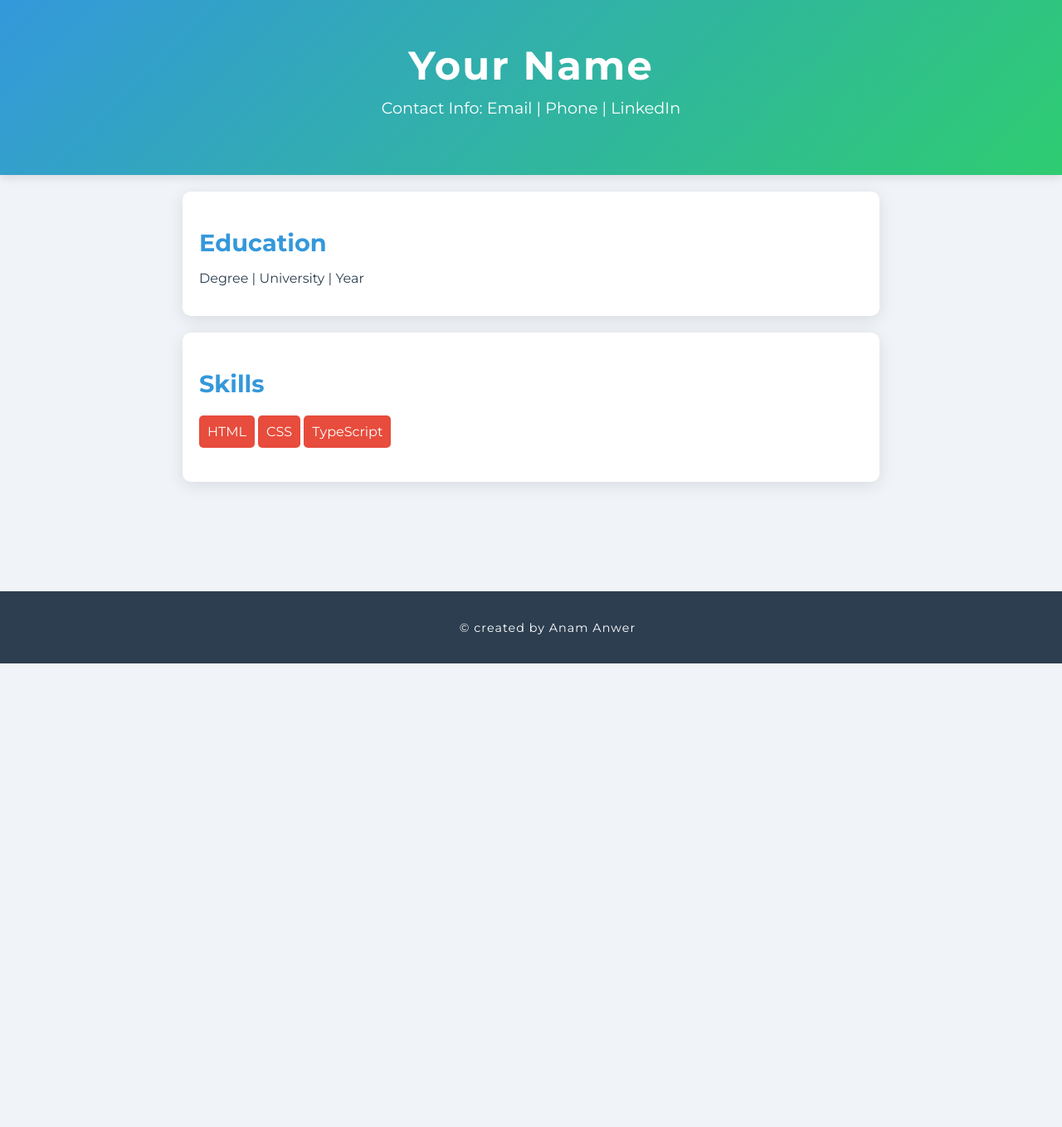
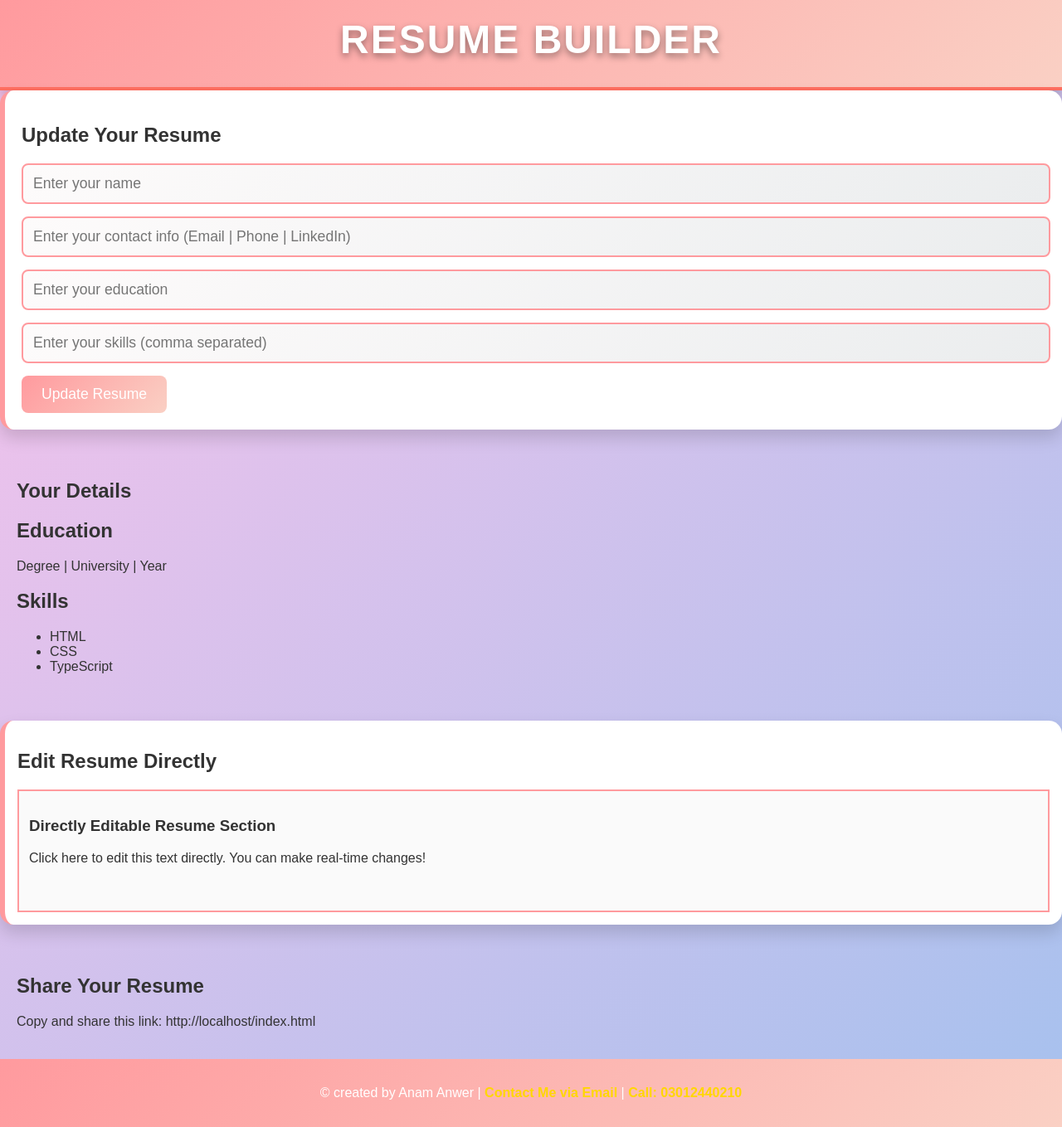
Before and after one commit to Anam258/Hackathone-Project, a plain HTML site: page index.html in a window 1280 px wide. Shown: the whole page at 83% size. Before the commit the page ends 800 px from the top, so only its background shows below. Drawn offline with Linux system fonts and the light colour scheme.

Commit message:
Changes to commit

```diff
--- a/index.html
+++ b/index.html
@@ -1,33 +1,68 @@
 <!DOCTYPE html>
 <html lang="en">
 <head>
+    <meta charset="UTF-8">
+    <meta name="viewport" content="width=device-width, initial-scale=1.0">
     <title>My Resume</title>
     <link rel="stylesheet" href="style.css">
-    <script src="script.js"></script>
 </head>
 <body>
+    <!-- Milestone 1: Static Resume -->
     <header>
-        <h1>Your Name</h1>
-        <p>Contact Info: Email | Phone | LinkedIn</p>
+        <h1>RESUME BUILDER</h1>
+        </p>
     </header>
 
-    <section>
-        <h2>Education</h2>
-        <p>Degree | University | Year</p>
+    <!-- Milestone 3: Form for Dynamic Resume Updates -->
+    <section id="form-section">
+        <h2>Update Your Resume</h2>
+        <form id="resume-form">
+            <input type="text" id="name" placeholder="Enter your name">
+            <input type="text" id="contact" placeholder="Enter your contact info (Email | Phone | LinkedIn)">
+            <input type="text" id="education" placeholder="Enter your education">
+            <input type="text" id="skills" placeholder="Enter your skills (comma separated)">
+            <button type="submit">Update Resume</button>
+        </form>
     </section>
 
-    <section>
+    <!-- Resume Content Section -->
+    <section id="resume-display">
+        <h2>Your Details</h2>
+        <p id="display-name"></p> <!-- Placeholder for user-entered name -->
+        <h2>Education</h2>
+        <p id="display-education">Degree | University | Year</p>
+
         <h2>Skills</h2>
-        <ul>
+        <ul id="display-skills">
             <li>HTML</li>
             <li>CSS</li>
             <li>TypeScript</li>
         </ul>
     </section>
 
+    <!-- Milestone 4: Editable Resume -->
+    <section id="editable-section">
+        <h2>Edit Resume Directly</h2>
+        <div contenteditable="true" id="editable-content">
+            <h3>Directly Editable Resume Section</h3>
+            <p>Click here to edit this text directly. You can make real-time changes!</p>
+        </div>
+    </section>
+
+    <!-- Milestone 5: Shareable Link -->
+    <section id="shareable-section">
+        <h2>Share Your Resume</h2>
+        <p>Copy and share this link: <span id="shareable-link">your-website-link</span></p>
+    </section>
+
     <footer>
-        <p>&copy; created by Anam Anwer </p>
+        <p>&copy; created by Anam Anwer |
+            <a href="mailto:anamanwer268@gmail.com">Contact Me via Email</a> |
+            <a href="tel:+923012440210">Call: 03012440210</a>
+        </p>
     </footer>
 
+    <!-- JavaScript for Dynamic Resume Updates (Milestone 3) and Editable Resume (Milestone 4) -->
+    <script src="script.js"></script>
 </body>
 </html>
--- a/script.js
+++ b/script.js
@@ -1,3 +1,39 @@
-document.querySelector('header h1').addEventListener('click', function () {
-    alert('Hello! Welcome to my resume.');
+// Milestone 3: Dynamic Resume Updates
+const form = document.getElementById('resume-form');
+
+form.addEventListener('submit', (event) => {
+    event.preventDefault();
+
+    // Get the form values
+    const name = document.getElementById('name').value;
+    const contact = document.getElementById('contact').value;
+    const education = document.getElementById('education').value;
+    const skills = document.getElementById('skills').value.split(',');
+
+    // Update the resume display section with user-entered information
+    const displayName = document.getElementById('display-name');
+    displayName.textContent = name.trim() ? `Name: ${name.trim()}` : '';
+
+    // Update the contact info
+    const displayContact = document.getElementById('display-contact');
+    displayContact.innerHTML = contact
+        ? `<a href="mailto:${contact.split('|')[0].trim()}">${contact.split('|')[0].trim()}</a> | <a href="tel:${contact.split('|')[1].trim()}">${contact.split('|')[1].trim()}</a>`
+        : '<a href="mailto:anamanwer268@gmail.com">anamanwer268@gmail.com</a> | <a href="tel:+923012440210">03012440210</a>';
+
+    // Update the education section
+    const displayEducation = document.getElementById('display-education');
+    displayEducation.textContent = education || "Degree | University | Year";
+
+    // Update the skills list
+    const skillsList = document.getElementById('display-skills');
+    skillsList.innerHTML = ''; // Clear existing skills
+    skills.forEach(skill => {
+        const li = document.createElement('li');
+        li.textContent = skill.trim();
+        skillsList.appendChild(li);
+    });
 });
+
+// Milestone 5: Generate Shareable Link
+const shareableLink = document.getElementById('shareable-link');
+shareableLink.textContent = window.location.href;  // Use the current URL as the shareable link
--- a/style.css
+++ b/style.css
@@ -1,110 +1,62 @@
-/* Google Font Import */
-@import url('https://fonts.googleapis.com/css2?family=Montserrat:wght@300;400;700&display=swap');
-
+/* Base Styling */
 body {
-    font-family: 'Montserrat', sans-serif;
-    background-color: #f0f4f8;
-    color: #2c3e50;
+    font-family: 'Poppins', sans-serif; /* Stylish Google Font */
     margin: 0;
     padding: 0;
+    box-sizing: border-box;
+    background: linear-gradient(135deg, #fbc2eb, #a6c1ee); /* Multi-color gradient background */
+    color: #333;
+    transition: background 0.3s ease, color 0.3s ease;
 }
 
-/* Header Section */
 header {
-    background: linear-gradient(135deg, #3498db, #2ecc71);
-    color: white;
-    padding: 50px 20px;
+    background: linear-gradient(135deg, #ff9a9e, #fad0c4); /* Gradient header */
+    color: #ffffff;
+    padding: 20px;
     text-align: center;
-    box-shadow: 0 4px 10px rgba(0, 0, 0, 0.1);
+    box-shadow: 0 8px 16px rgba(0, 0, 0, 0.2); /* Enhanced shadow */
+    border-bottom: 4px solid #ff6f61;
+    transition: background 0.3s ease;
 }
 
 header h1 {
-    font-size: 3rem;
     margin: 0;
-    letter-spacing: 2px;
-    animation: fadeInDown 1s ease-in-out;
+    font-size: 3em;
+    font-weight: 800;
+    color: #ffffff;
+    text-shadow: 0 4px 8px rgba(0, 0, 0, 0.4); /* Stronger text shadow */
+    letter-spacing: 2px; /* Added letter-spacing */
 }
 
 header p {
-    font-size: 1.2rem;
-    margin-top: 10px;
+    margin: 10px 0 0;
+    font-size: 1.5em;
+    font-weight: 400;
+    color: #ffffff;
 }
 
-/* Section Styles */
-section {
-    background-color: white;
-    margin: 20px auto;
-    padding: 20px;
-    max-width: 800px;
-    border-radius: 10px;
-    box-shadow: 0 4px 20px rgba(0, 0, 0, 0.1);
-    transition: transform 0.3s ease;
+header a {
+    color: #ffd700; /* Bright gold color */
+    text-decoration: none;
+    font-weight: 700;
+    transition: color 0.3s ease, text-shadow 0.3s ease;
 }
 
-section:hover {
-    transform: translateY(-10px);
+header a:hover {
+    color: #ffeb3b;
+    text-shadow: 0 0 12px rgba(255, 215, 0, 0.8); /* Strong glowing effect */
 }
 
-section h2 {
-    color: #3498db;
-    font-size: 1.8rem;
-    margin-bottom: 10px;
+section {
+    padding: 20px;
+    transition: padding 0.3s ease;
+    animation: fadeIn 1s ease-in-out; /* Section animation */
 }
 
-/* Skills List */
-ul {
-    list-style-type: none;
-    padding: 0;
-}
-
-ul li {
-    background-color: #e74c3c;
-    color: white;
-    padding: 10px;
-    margin: 5px 0;
-    border-radius: 5px;
-    display: inline-block;
-    animation: bounceIn 1s ease-in-out;
-}
-
-/* Footer Styles */
-footer {
-    text-align: center;
-    padding: 20px;
-    background-color: #2c3e50;
-    color: white;
-    position: fixed;
-    bottom: 0;
-    width: 100%;
-    font-size: 0.9rem;
-    letter-spacing: 1px;
-}
-
-/* Responsive Design */
-@media (max-width: 768px) {
-    section {
-        margin: 10px;
-        padding: 15px;
-    }
-
-    header, footer {
-        padding: 15px;
-    }
-
-    header h1 {
-        font-size: 2.5rem;
-    }
-
-    section h2 {
-        font-size: 1.5rem;
-    }
-}
-
-/* Keyframe Animations */
-@keyframes fadeInDown {
+@keyframes fadeIn {
     from {
         opacity: 0;
-        transform: translateY(-20px);
+        transform: translateY(20px);
     }
     to {
         opacity: 1;
@@ -112,14 +64,122 @@ footer {
     }
 }
 
-@keyframes bounceIn {
-    0% {
-        transform: scale(0.5);
+#form-section {
+    background: #ffffff;
+    border-radius: 16px; /* Larger border radius */
+    padding: 20px;
+    box-shadow: 0 10px 20px rgba(0, 0, 0, 0.15);
+    transition: background 0.3s ease, box-shadow 0.3s ease;
+    border-left: 6px solid #ff9a9e; /* Gradient accent border */
+}
+
+#form-section:hover {
+    background: #f0f8ff; /* Subtle background change on hover */
+    box-shadow: 0 14px 28px rgba(0, 0, 0, 0.2);
+    transform: scale(1.02); /* Slight scale effect on hover */
+}
+
+form input {
+    display: block;
+    width: calc(100% - 22px);
+    margin-bottom: 15px;
+    padding: 12px;
+    font-size: 1.1em;
+    border: 2px solid #ff9a9e;
+    border-radius: 8px;
+    transition: border-color 0.3s ease, box-shadow 0.3s ease;
+    background: linear-gradient(135deg, #fdfbfb, #ebedee); /* Subtle input gradient */
+}
+
+form input:focus {
+    border-color: #ff6f61;
+    box-shadow: 0 0 10px rgba(255, 111, 97, 0.5); /* Glow on focus */
+    outline: none;
+}
+
+form button {
+    background: linear-gradient(135deg, #ff9a9e, #fad0c4); /* Gradient button */
+    color: white;
+    border: none;
+    padding: 12px 24px;
+    border-radius: 8px;
+    cursor: pointer;
+    font-size: 1.1em;
+    transition: background 0.3s ease, transform 0.2s ease, box-shadow 0.2s ease;
+}
+
+form button:hover {
+    background: linear-gradient(135deg, #ff6f61, #ff9a9e);
+    transform: translateY(-3px); /* Slight lift on hover */
+    box-shadow: 0 8px 16px rgba(255, 111, 97, 0.4); /* Added shadow on hover */
+}
+
+#resume-display {
+    margin: 20px 0;
+}
+
+#editable-section {
+    margin: 20px 0;
+    padding: 15px;
+    background: #ffffff;
+    border-radius: 16px;
+    box-shadow: 0 10px 20px rgba(0, 0, 0, 0.15);
+    transition: background 0.3s ease, box-shadow 0.3s ease;
+    border-left: 6px solid #ff9a9e;
+}
+
+#editable-section:hover {
+    background: #f0f8ff;
+    box-shadow: 0 14px 28px rgba(0, 0, 0, 0.2);
+    transform: scale(1.02);
+}
+
+#editable-content {
+    border: 2px solid #ff9a9e;
+    padding: 12px;
+    min-height: 120px;
+    transition: border-color 0.3s ease;
+    background: #fafafa;
+}
+
+#editable-content:focus-within {
+    border-color: #ff6f61;
+}
+
+footer {
+    background: linear-gradient(135deg, #ff9a9e, #fad0c4); /* Gradient footer */
+    color: #ffffff;
+    text-align: center;
+    padding: 16px; /* Increased padding */
+    transition: background 0.3s ease;
+}
+
+footer a {
+    color: #ffd700; /* Bright gold color */
+    text-decoration: none;
+    font-weight: 700;
+    transition: color 0.3s ease;
+}
+
+footer a:hover {
+    color: #ffeb3b;
+}
+
+/* Responsive styling */
+@media (max-width: 600px) {
+    header h1 {
+        font-size: 2.2em;
     }
-    80% {
-        transform: scale(1.1);
+
+    header p {
+        font-size: 1.3em;
     }
-    100% {
-        transform: scale(1);
+
+    section {
+        padding: 15px;
+    }
+
+    form input, form button {
+        font-size: 1em;
     }
 }
```
Also changed, not shown: 1 other file.
